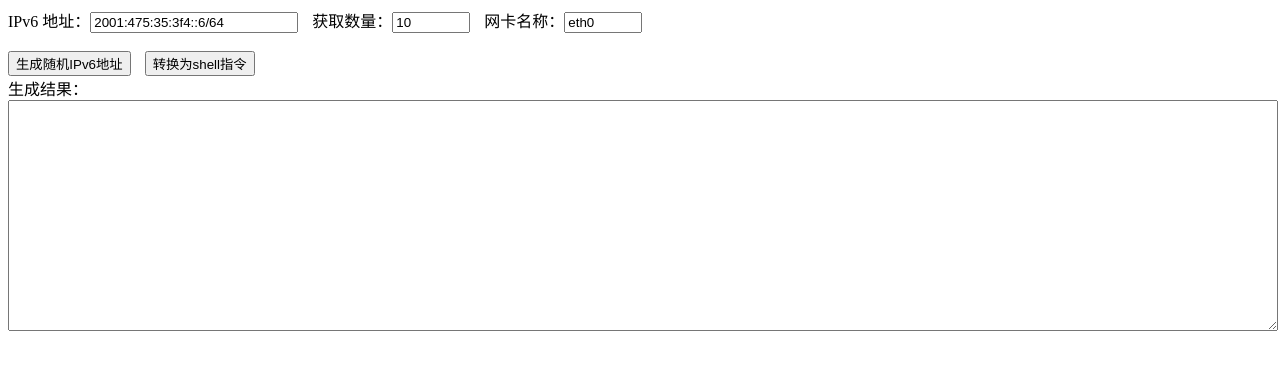
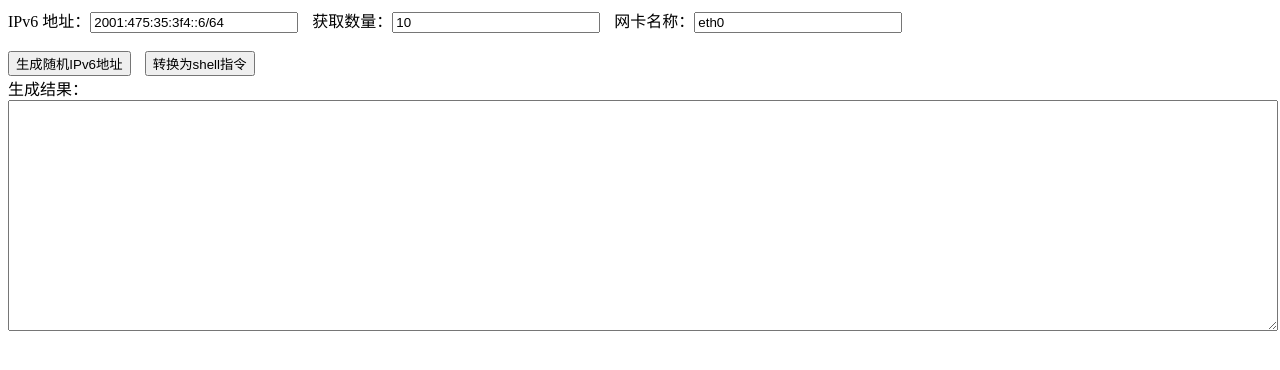
Before and after one commit to coco-coc/i6, a plain HTML site: page index.html in a window 1280 px wide. Drawn offline with nearby package versions, Linux system fonts and the light colour scheme.

Commit message:
更新 index.html

```diff
--- a/index.html
+++ b/index.html
@@ -161,10 +161,10 @@
         IPv6 地址：<input type="text" id="ipv6Input" value="2001:475:35:3f4::6/64" style="width: 200px;"/>
     </div>
     <div class="inline-div">
-        获取数量：<input id="ipv6Count" type="number" value="10" min="1" style="width: 70px;" />
+        获取数量：<input id="ipv6Count" type="number" value="10" min="1" style="width: 200px;" />
     </div>
     <div class="inline-div">
-        网卡名称：<input type="text" id="interfaceName" value="eth0" style="width: 70px;" />
+        网卡名称：<input type="text" id="interfaceName" value="eth0" style="width: 200px;" />
     </div>
     <br/><br/>
     <div class="inline-div">
```
